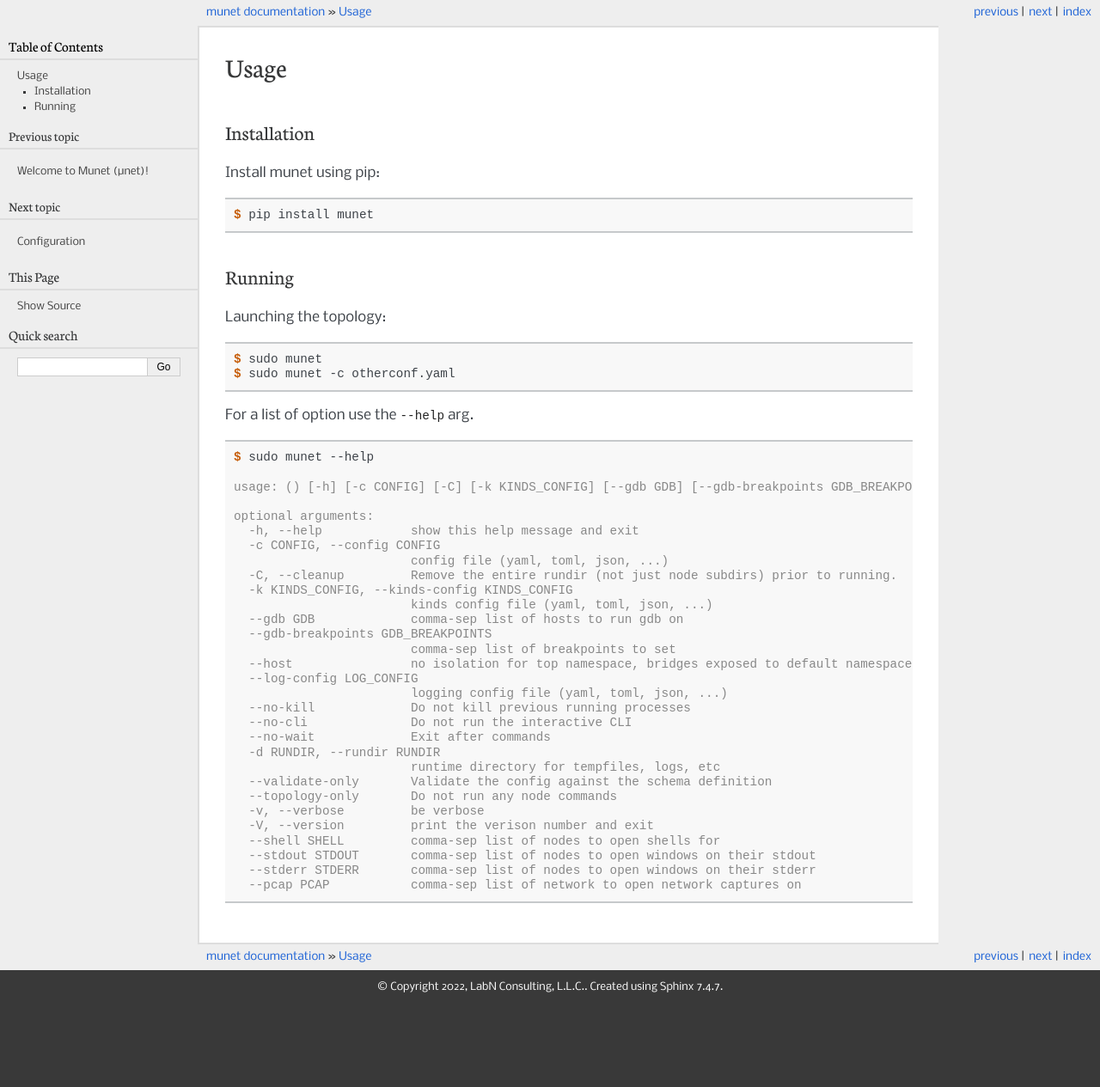
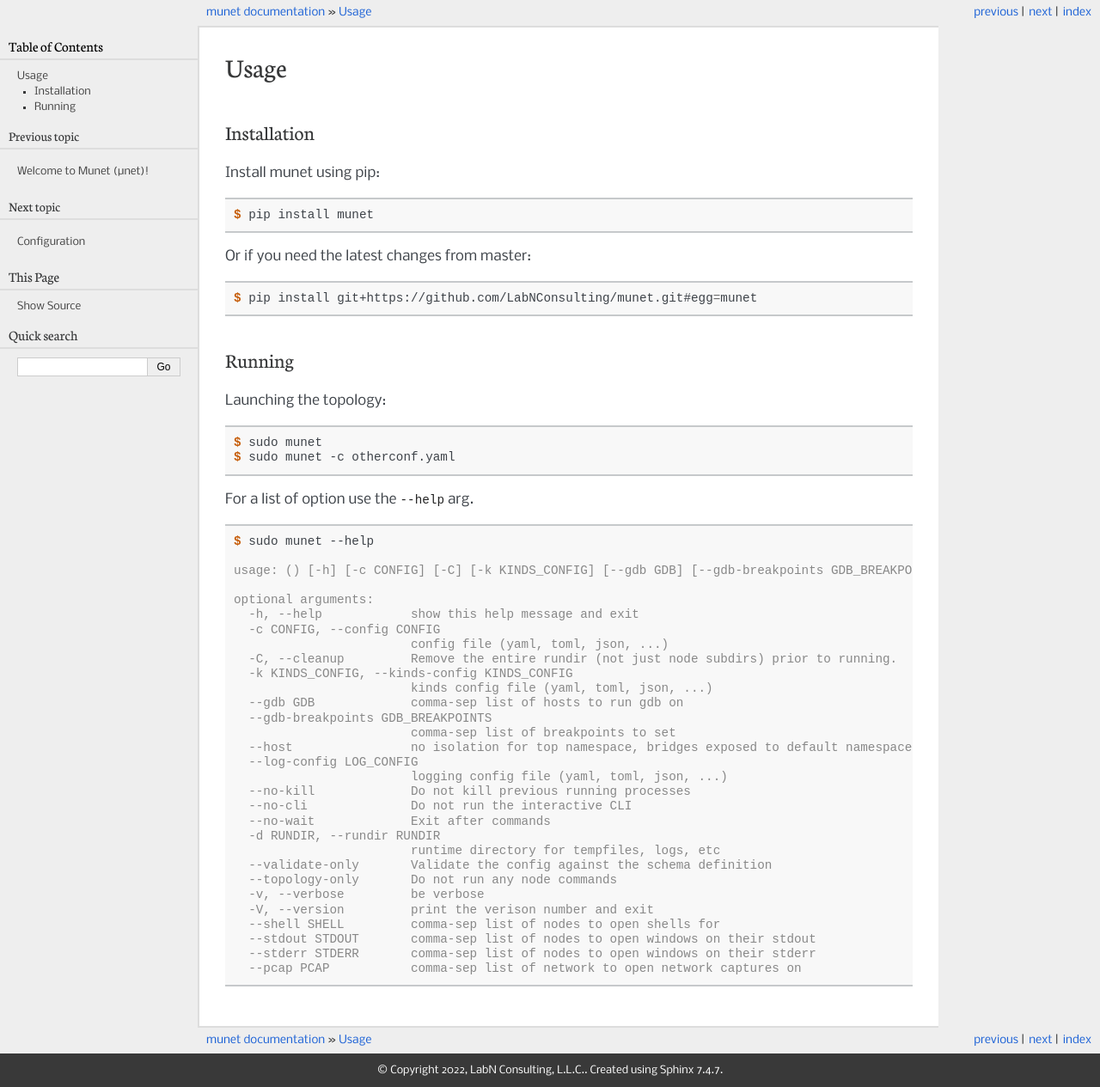
Before and after one commit to LabNConsulting/munet, a Sphinx documentation site: the page built from doc/source/usage.rst, in a window 1280 px wide. Shown: the whole page at 86% size. Built offline with Sphinx 7.4.7, drawn with Linux system fonts in a browser that asks for light colours; before the commit the page ends 1168 px from its top, so only the background shows below that.

Commit message:
docs: Alternate install instructions
When updates are made on master but no release
cut, it is unclear to a user as to how to
aquire the recent fixes or changes. The set of
developer steps is sufficient to run the unit
tests, but is not applicable to a wide range
of dev enviornments where munet/mutest is in
use.

Conveniently, you can install munet with all
the latest changes from github using pip.
This change guides the user to such an option
if they need the latest updates.

Signed-off-by: Liam Brady <lbrady@labn.net>

```diff
--- a/README.org
+++ b/README.org
@@ -315,6 +315,10 @@
 
 
 ** Development
+
+For most users, it is recommended to install munet through pip (see:
+https://munet.readthedocs.io/en/latest/usage.html). However, if you want to run
+the unit tests, then you will need to set up your local enviornment:
 
 *** Dependencies
 
--- a/doc/source/usage.rst
+++ b/doc/source/usage.rst
@@ -16,6 +16,12 @@
 .. code-block:: console
 
    $ pip install munet
+
+Or if you need the latest changes from master:
+
+.. code-block:: console
+
+   $ pip install git+https://github.com/LabNConsulting/munet.git#egg=munet
 
 Running
 -------
```
